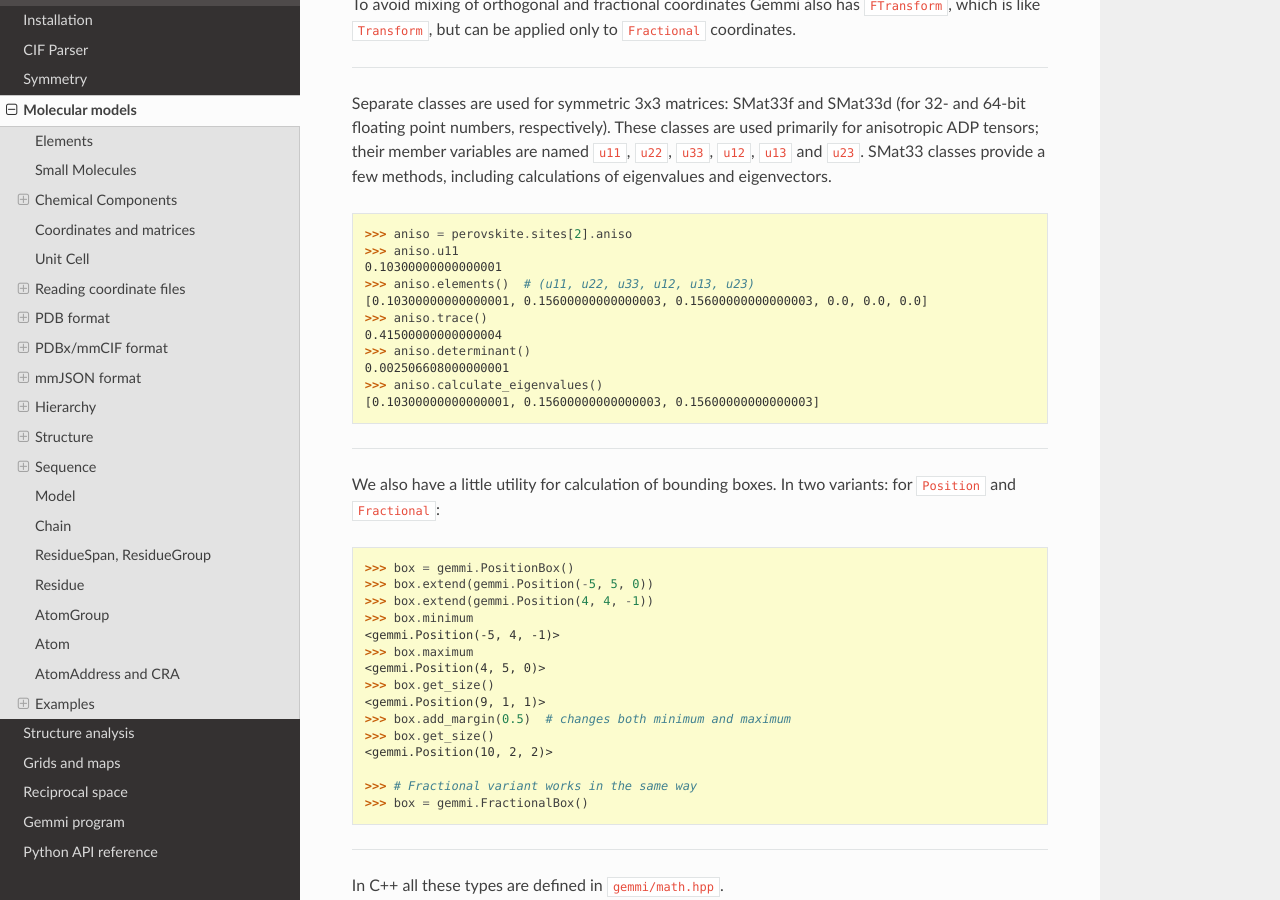
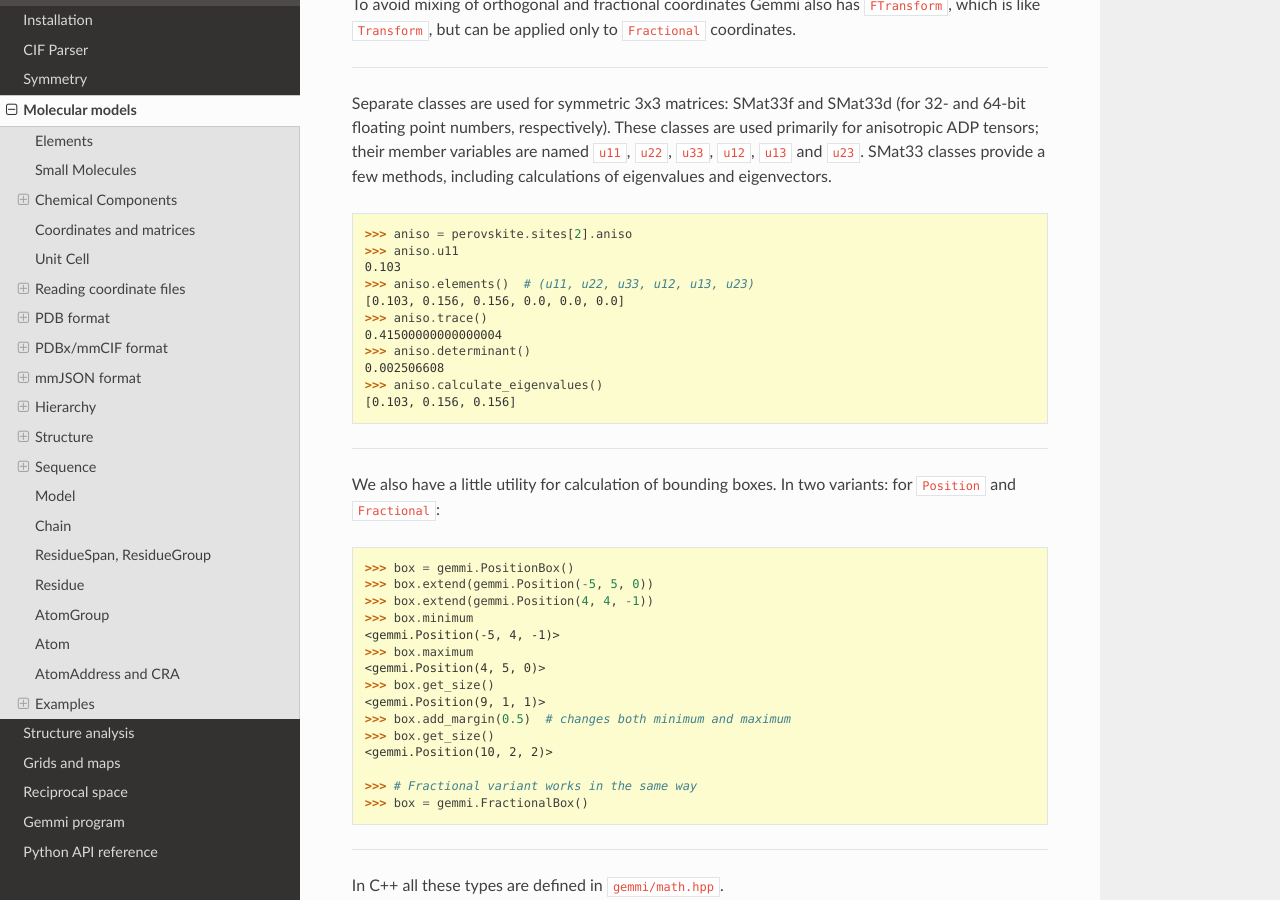
Before and after one commit to project-gemmi/gemmi, a Sphinx documentation site: the page built from docs/mol.rst, in a window 1280 px wide and 900 px high, scrolled down 6754 px. Built offline with Sphinx 7.4.7 and the Read the Docs theme 2.0.0, drawn with Linux system fonts in a browser that asks for light colours; some of the changed text lies outside the part shown.

Commit message:
use fast_float for number parsing in numb.hpp

```diff
--- a/docs/analysis.rst
+++ b/docs/analysis.rst
@@ -156,7 +156,7 @@ as an argument to get a triple of Chain, Residue and Atom::
   >>> cra.residue
   <gemmi.Residue 8(DC) with 19 atoms>
   >>> cra.atom
-  <gemmi.Atom O5' at (-0.0, 13.9, -17.6)>
+  <gemmi.Atom O5' at (-0.0, 13.8, -17.6)>
 
 ``Mark`` also has a helper method ``pos()`` that returns
 ``Position(x, y, z)``::
--- a/docs/hkl.rst
+++ b/docs/hkl.rst
@@ -933,7 +933,7 @@ Miller indices and resolution corresponding to the point can be obtained with:
   >>> grid.to_hkl(point)
   [-1, -1, -1]
   >>> grid.calculate_1_d2(point)
-  0.04960193997923228
+  0.0496019399792323
   >>> grid.calculate_d(point)
   4.490044743125198
 
--- a/docs/mol.rst
+++ b/docs/mol.rst
@@ -130,11 +130,11 @@ We will need another cif file to show anisotropic ADPs and disorder_group:
     Cl1 True n/a
     In False 2
     >>> perovskite.sites[2].aniso.u11
-    0.10300000000000001
+    0.103
     >>> perovskite.sites[2].aniso.u22
-    0.15600000000000003
+    0.156
     >>> perovskite.sites[2].aniso.u33
-    0.15600000000000003
+    0.156
     >>> perovskite.sites[2].aniso.u12
     0.0
     >>> perovskite.sites[2].aniso.u13
@@ -390,15 +390,15 @@ including calculations of eigenvalues and eigenvectors.
 
   >>> aniso = perovskite.sites[2].aniso
   >>> aniso.u11
-  0.10300000000000001
+  0.103
   >>> aniso.elements()  # (u11, u22, u33, u12, u13, u23)
-  [0.10300000000000001, 0.15600000000000003, 0.15600000000000003, 0.0, 0.0, 0.0]
+  [0.103, 0.156, 0.156, 0.0, 0.0, 0.0]
   >>> aniso.trace()
   0.41500000000000004
   >>> aniso.determinant()
-  0.002506608000000001
+  0.002506608
   >>> aniso.calculate_eigenvalues()
-  [0.10300000000000001, 0.15600000000000003, 0.15600000000000003]
+  [0.103, 0.156, 0.156]
 
 ----
 
```
Also changed, not shown: 2 other files.
